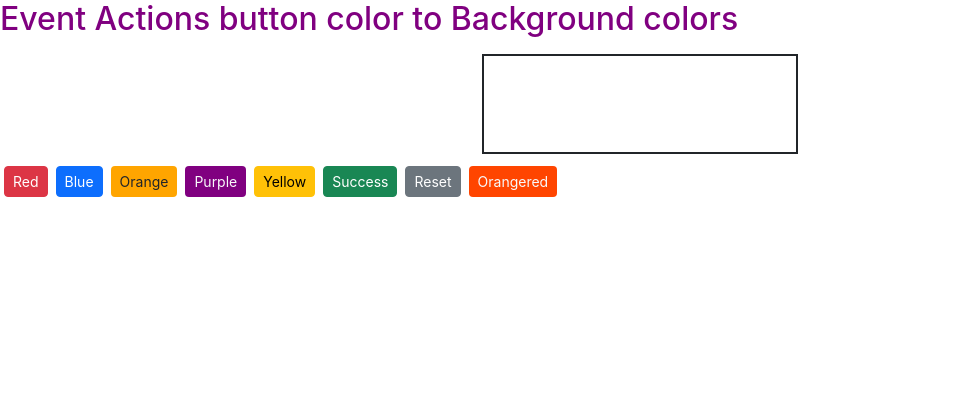
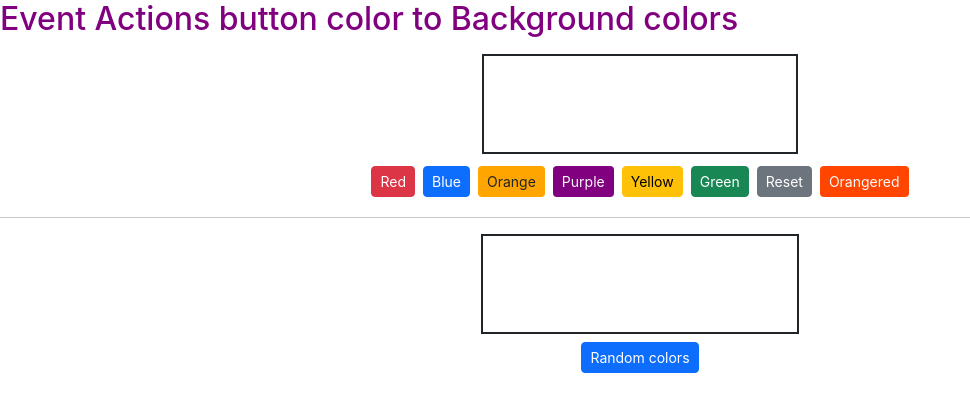
Before and after one commit to sivanaidupattapu/my-app1, a React (Create React App) app: page / in a window 1280 px wide. Shown: the top 412 px of the page, without its empty margins (0-970 px from the left). Built offline with nearby package versions, Linux system fonts and the light colour scheme.

Commit message:
random-color-event

```diff
--- a/src/App.js
+++ b/src/App.js
@@ -1,11 +1,14 @@
 import logo from './logo.svg';
 import './App.css';
 import Eventactions from './events';
+import Arrayevent from './features/array/arayevent';
 function App() {
   return (
     <div>
       <h2 style={{color:'purple'}}>Event Actions button color to Background colors </h2>
       <Eventactions></Eventactions>
+      <hr></hr>
+      <Arrayevent></Arrayevent>
     </div>
   );
 }
--- /dev/null
+++ b/src/app/store.js
@@ -0,0 +1,8 @@
+import { configureStore } from '@reduxjs/toolkit';
+import colorReducer from '../features/array/arayslice';
+
+export const store = configureStore({
+  reducer: {
+    color: colorReducer
+  }
+});
--- a/src/events.jsx
+++ b/src/events.jsx
@@ -5,11 +5,11 @@ function Eventactions() {
         setNewcolor(color)
     }
     return <div>
-        {/* <h2>Event Actions</h2> */}
         <div className="d-flex justify-content-center p-2">
             <div className="w-25 border border-2 border-dark"
                 style={{ height: "100px", backgroundColor: newcolor }}></div>
         </div>
+        <div className="text-center">
             <button onClick={() => { changecolor('red') }} className="btn btn-sm btn-danger m-1">Red</button>
             <button onClick={() => { changecolor('skyblue') }} className="btn btn-sm btn-primary m-1">Blue</button>
             <button onClick={() => { changecolor('orange') }}
@@ -17,11 +17,12 @@ function Eventactions() {
             <button onClick={() => { changecolor('purple') }}
                 className="btn btn-sm text-light m-1" style={{ backgroundColor: 'purple' }}>Purple</button>
             <button onClick={() => { changecolor('yellow') }} className="btn btn-sm btn-warning m-1">Yellow</button>
-        <button onClick={() => { changecolor('green') }} className="btn btn-sm btn-success m-1">Success</button>
+            <button onClick={() => { changecolor('green') }} className="btn btn-sm btn-success m-1">Green</button>
             <button onClick={() => { changecolor('white') }} className="btn btn-sm btn-secondary m-1">Reset</button>
             <button onClick={() => { changecolor('orangered') }}
                 className="btn btn-sm text-light m-1" style={{ backgroundColor: 'orangered' }}>Orangered</button>
 
         </div>
+    </div>
 }
 export default Eventactions
--- /dev/null
+++ b/src/features/array/arayevent.jsx
@@ -0,0 +1,25 @@
+import React from 'react';
+import { useDispatch, useSelector } from 'react-redux';
+import { changeColor } from './arayslice';
+
+function Arrayevent() {
+    var dispatch = useDispatch();
+    var randomcolor = useSelector((state) => state.color.bgcolor);
+    console.log("randomcolor ::",randomcolor)
+    return (
+        <div>
+            <div className="d-flex justify-content-center m-1">
+                <div className="w-25 border border-2 border-dark"
+                    style={{ height: "100px", backgroundColor: randomcolor }}></div>
+            </div>
+            <div className="text-center">
+                <button className="btn btn-sm btn-primary m-1"
+                    onClick={() => dispatch(changeColor())}>
+                    Random colors
+                </button>
+            </div>
+        </div>
+    );
+}
+
+export default Arrayevent;
--- /dev/null
+++ b/src/features/array/arayslice.js
@@ -0,0 +1,18 @@
+import { createSlice } from '@reduxjs/toolkit';
+
+const colors = ["red", "green","grey", "blue", "yellow", "purple","orangered","white","skyblue","black"];
+
+export const colorSlice = createSlice({
+  name: 'color',
+  initialState: {
+    bgcolor: ''
+  },
+  reducers: {
+    changeColor: (state) => {
+      const randomColor = colors[Math.floor(Math.random() * colors.length)];
+      state.bgcolor = randomColor;
+    }
+  }
+})
+export const { changeColor } = colorSlice.actions;
+export default colorSlice.reducer;
--- a/src/index.js
+++ b/src/index.js
@@ -3,21 +3,13 @@ import ReactDOM from 'react-dom/client';
 import './index.css';
 import App from './App';
 import reportWebVitals from './reportWebVitals';
-import {
-  createBrowserRouter,
-  RouterProvider,
-} from "react-router-dom";
-const router = createBrowserRouter([
-  {
-    path: "/",
-    element: <App></App>,
-  },
-]);
-
+import { Provider } from 'react-redux';
+import { store } from './app/store';
 const root = ReactDOM.createRoot(document.getElementById('root'));
 root.render(
-  <RouterProvider router={router}></RouterProvider>
-);
+  <Provider store={store}>
+    <App />
+  </Provider>,);
 
 // If you want to start measuring performance in your app, pass a function
 // to log results (for example: reportWebVitals(console.log))
```
Lines whose indentation alone changed are shown as unchanged.
